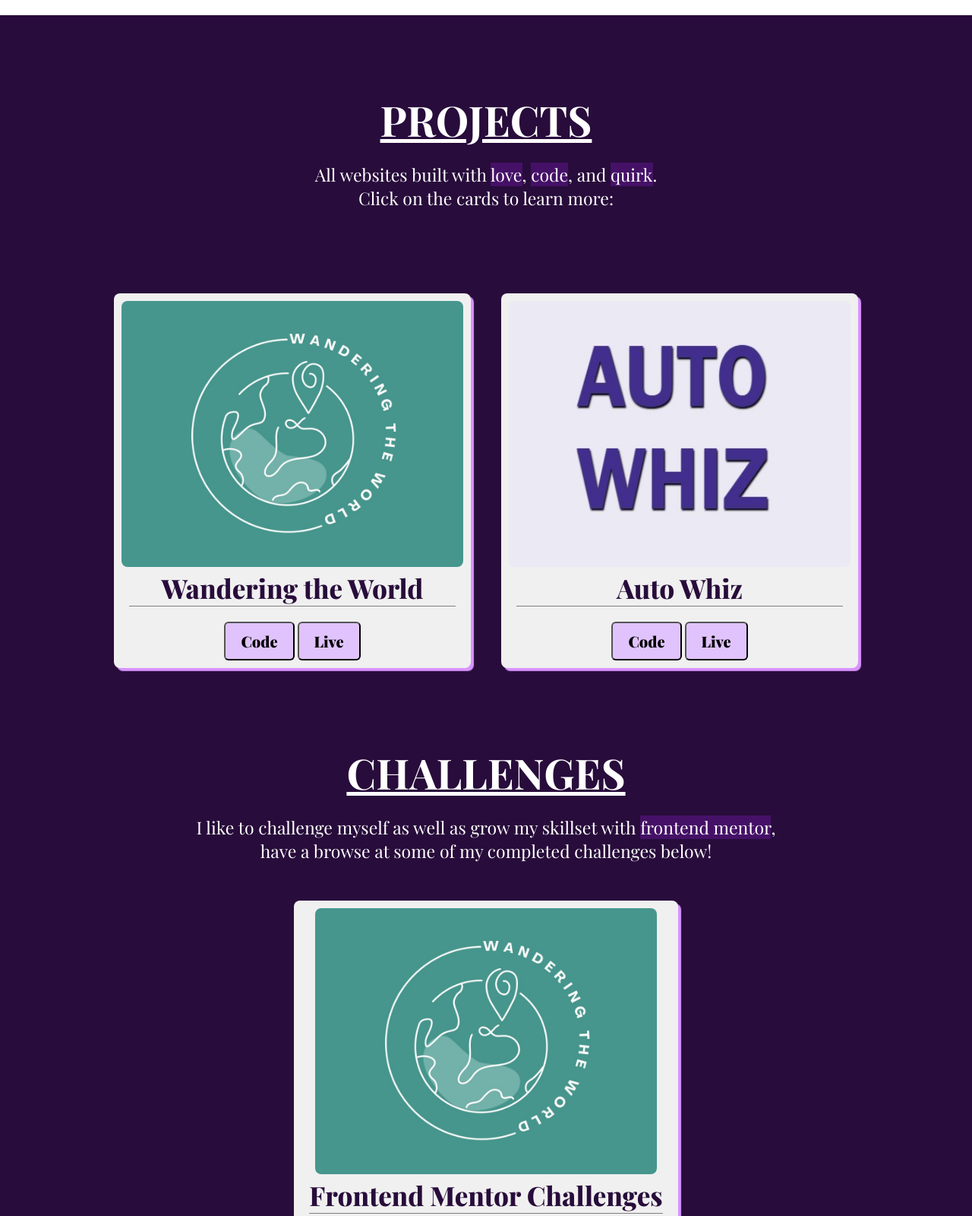
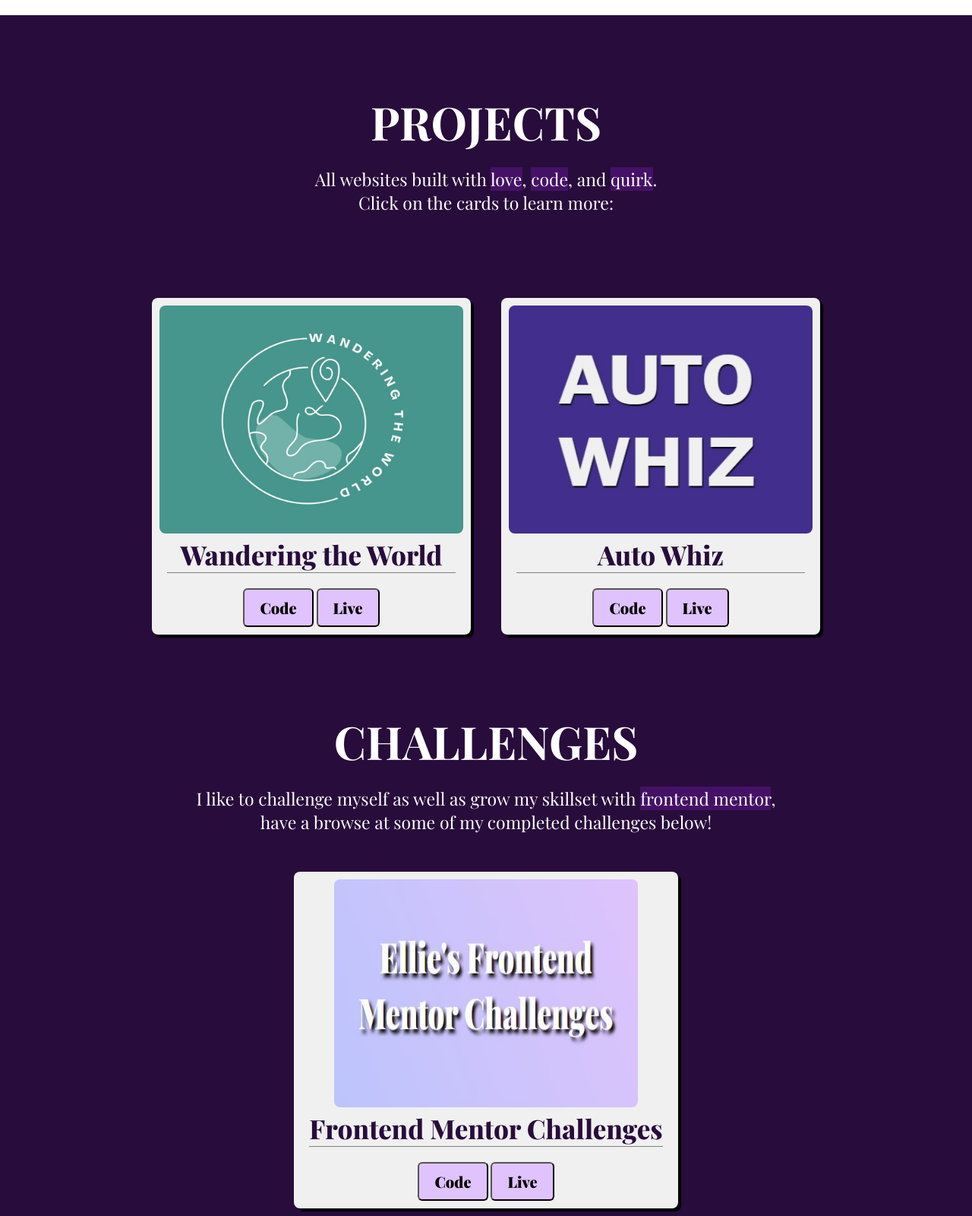
Before and after one commit to e-healy/ehealy-portfolio, a plain HTML site: page index.html in a window 1280 px wide. Shown: the part 1000-2600 px from the top of the page at 76% size. Drawn offline with nearby package versions, Linux system fonts and the light colour scheme; a web font is replaced by a local one.

Commit message:
Change image size and style

```diff
--- a/index.html
+++ b/index.html
@@ -80,7 +80,7 @@
                                 </div>
                             </div>
                             <div class="card-item">
-                                <img src="./img/autowhiz.jpg" alt="Auto Whiz">
+                                <img src="./img/autowhizz.jpg" alt="Auto Whiz">
                                 <div class="card-content">
                                     <h4>Auto Whiz</h4>
                                 </div>
@@ -98,7 +98,7 @@
                     <div class="grid">
                         <div class="cards">
                             <div class="card-item">
-                                <img src="./img/wanderingtheW.jpeg" alt="Wandering the World">
+                                <img src="./img/frontendchallenges.jpg" alt="Frontend Mentor Challenges">
                                 <div class="card-content">
                                     <h4>Frontend Mentor Challenges</h4>
                                 </div>
--- a/styles.css
+++ b/styles.css
@@ -227,8 +227,8 @@ body {
 }
 
 .project-title h3 {
-    font-size: 55px;
-    text-decoration: underline;
+    font-size: 60px;
+    /* text-decoration: underline; */
     text-align: center;
     margin-bottom: 20px;
 }
@@ -257,7 +257,7 @@ body {
 }
 
 .card-item {
-    box-shadow: 4px 4px 1px rgb(216, 147, 255);
+    box-shadow: 4px 4px 1px rgb(0, 0, 0);
     text-align: center;
     background-color: #f0f0f0;
     padding: 10px;
@@ -276,15 +276,15 @@ body {
 }
 
 .card-item img {
-    width: 450px;
-    height: 350px;
+    width: 400px;
+    height: 300px;
     border-radius: 8px;
 }
 
 .challenge-title h3 {
     margin-top: 100px;
-    font-size: 55px;
-    text-decoration: underline;
+    font-size: 60px;
+    /* text-decoration: underline; */
     color: #fff;
     text-align: center;
     margin-bottom: 20px;
```
Also changed, not shown: img/autowhizz.jpg (added), img/frontendchallenges.jpg (added).
